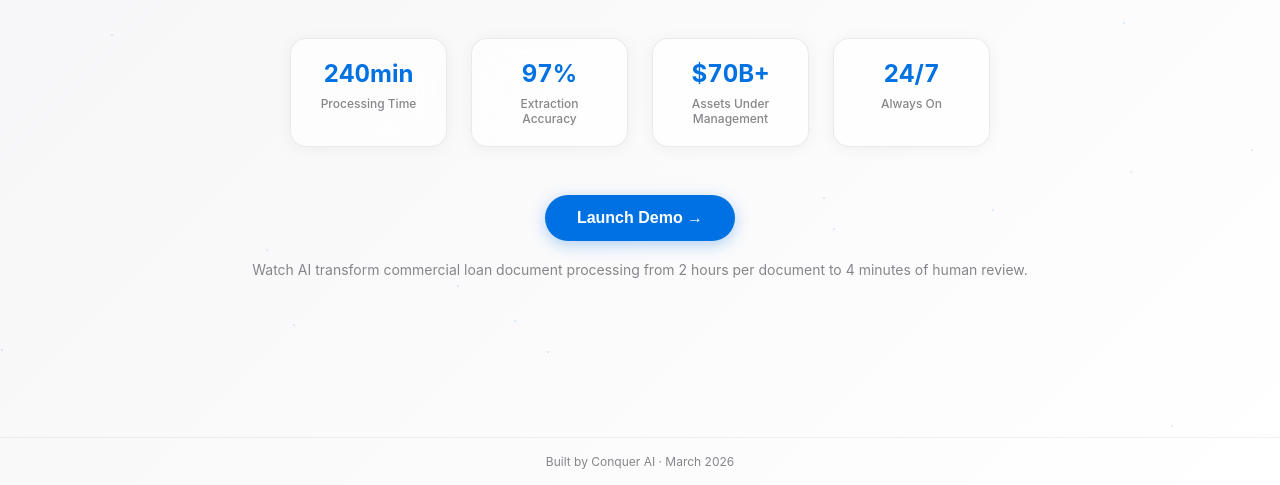
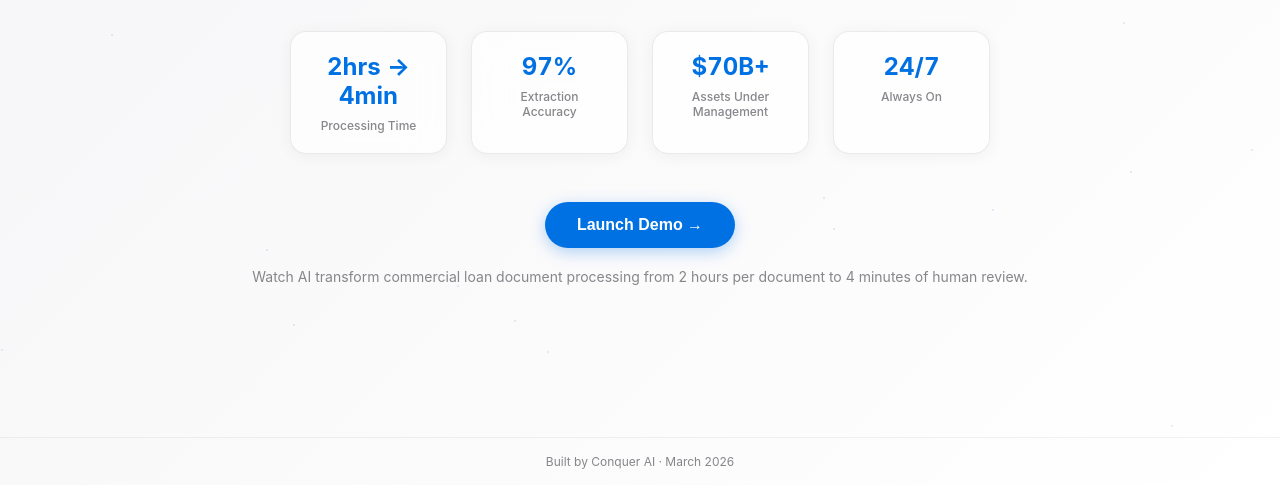
Before and after one commit to conquer-ai-solutions/eastwest, a plain HTML site: page index.html in a window 1280 px wide. Shown: the part 315-800 px from the top of the page. Drawn offline with Linux system fonts and the light colour scheme.

Commit message:
Fix landing page transition and metric display values
Co-Authored-By: Claude Opus 4.6 <noreply@anthropic.com>

```diff
--- a/index.html
+++ b/index.html
@@ -52,6 +52,7 @@
             background: linear-gradient(135deg, #F5F5F7 0%, #FFFFFF 100%);
             overflow: hidden;
             position: relative;
+            transition: opacity 0.4s var(--timing);
         }
 
         /* Animated particle grid background */
@@ -2426,19 +2427,19 @@
 
                 <div class="metrics-bar">
                     <div class="metric">
-                        <div class="metric-value" data-target="240">0min</div>
+                        <div class="metric-value" id="mv0">2hrs → 4min</div>
                         <div class="metric-label">Processing Time</div>
                     </div>
                     <div class="metric">
-                        <div class="metric-value" data-target="97">0%</div>
+                        <div class="metric-value" id="mv1">97%</div>
                         <div class="metric-label">Extraction Accuracy</div>
                     </div>
                     <div class="metric">
-                        <div class="metric-value" data-target="70000">$0B+</div>
+                        <div class="metric-value" id="mv2">$70B+</div>
                         <div class="metric-label">Assets Under Management</div>
                     </div>
                     <div class="metric">
-                        <div class="metric-value" data-target="24">0/7</div>
+                        <div class="metric-value" id="mv3">24/7</div>
                         <div class="metric-label">Always On</div>
                     </div>
                 </div>
@@ -2711,28 +2712,6 @@
             }
         }
 
-        function animateCounters() {
-            const counters = document.querySelectorAll('.metric-value');
-            counters.forEach(counter => {
-                const target = parseInt(counter.getAttribute('data-target'));
-                const duration = 2000;
-                const increment = target / (duration / 30);
-                let current = 0;
-
-                const timer = setInterval(() => {
-                    current += increment;
-                    if (current >= target) {
-                        current = target;
-                        clearInterval(timer);
-                    }
-                    if (counter.textContent.includes('min')) counter.textContent = Math.floor(current) + 'min';
-                    else if (counter.textContent.includes('%')) counter.textContent = Math.floor(current) + '%';
-                    else if (counter.textContent.includes('/7')) counter.textContent = Math.floor(current) + '/7';
-                    else counter.textContent = '$' + Math.floor(current / 1000) + 'B+';
-                }, 30);
-            });
-        }
-
         function launchDemo() {
             const landing = document.getElementById('landingPage');
             const dashboard = document.getElementById('dashboardContainer');
@@ -3606,7 +3585,6 @@
         // Initialize on page load
         window.addEventListener('load', () => {
             initParticles();
-            animateCounters();
             const saved = sessionStorage.getItem('currentStep');
             if (saved && !document.getElementById('dashboardContainer').classList.contains('hidden')) {
                 currentStep = parseInt(saved);
```
